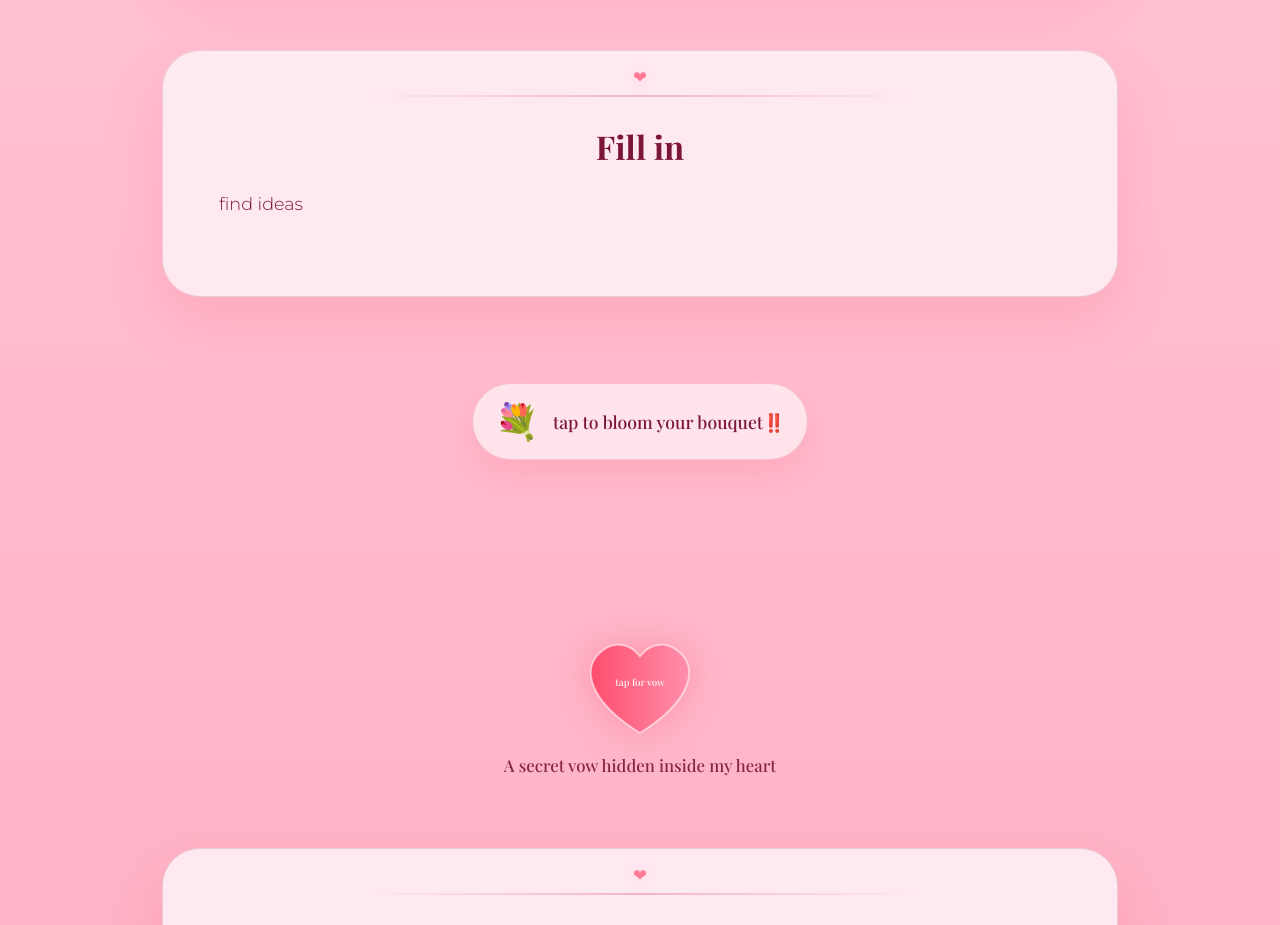
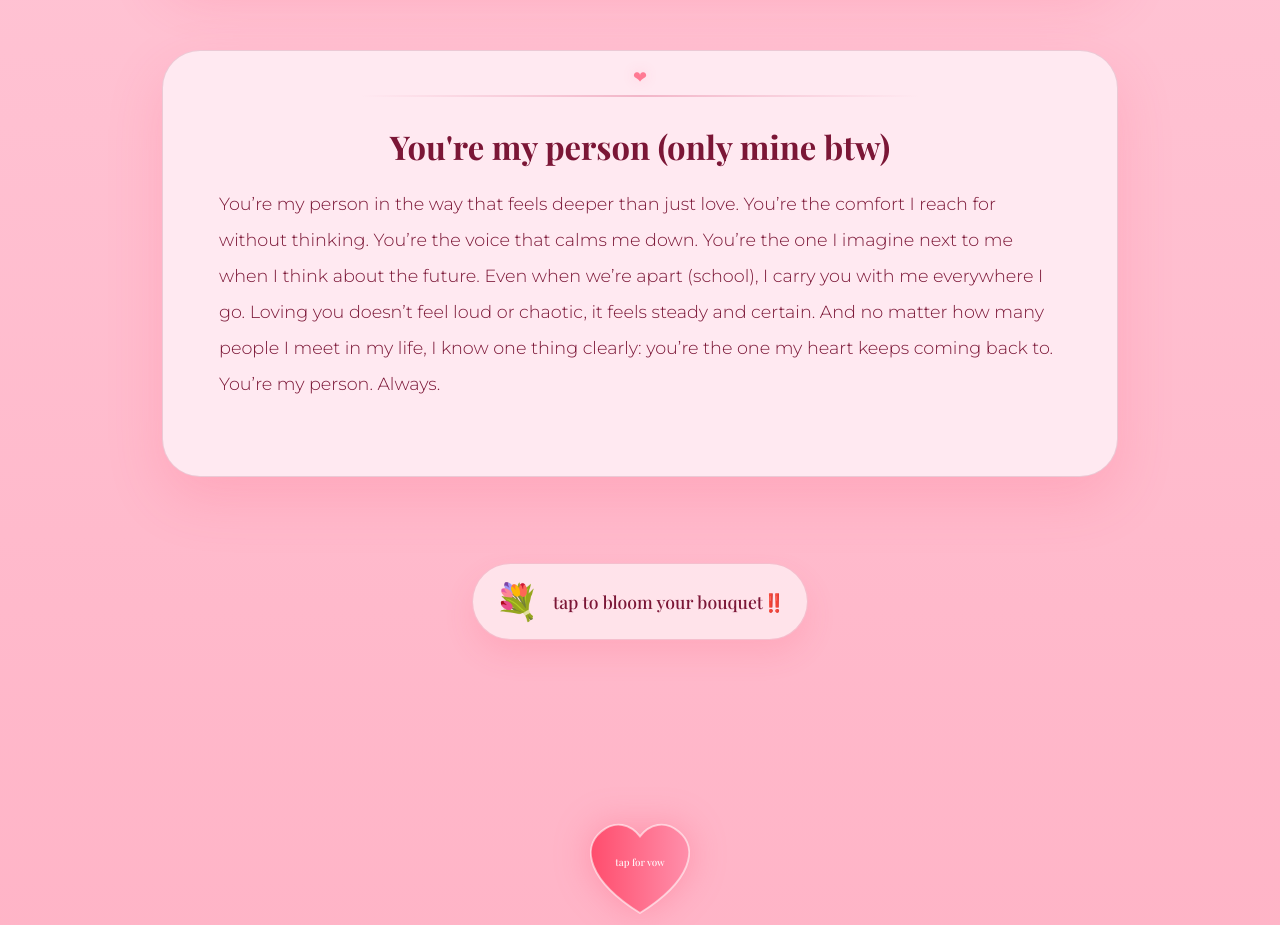
Before and after one commit to DefoNotAmi/valentines-v2, a plain HTML site: page index.html in a window 1280 px wide. Shown: the part 1260-2185 px from the top of the page. Drawn offline with nearby package versions, Linux system fonts and the light colour scheme.

Commit message:
index.html

```diff
--- a/index.html
+++ b/index.html
@@ -549,9 +549,11 @@
     </div>
 
     <div class="card">
-      <h2>Fill in</h2>
+      <h2>You're my person (only mine btw)</h2>
       <p>
-        find ideas
+        You’re my person in the way that feels deeper than just love. You’re the comfort I reach for without thinking. You’re the voice that calms me down.
+        You’re the one I imagine next to me when I think about the future. Even when we’re apart (school), I carry you with me everywhere I go.
+        Loving you doesn’t feel loud or chaotic, it feels steady and certain. And no matter how many people I meet in my life, I know one thing clearly: you’re the one my heart keeps coming back to. You’re my person. Always.
       </p>
     </div>
 
```
